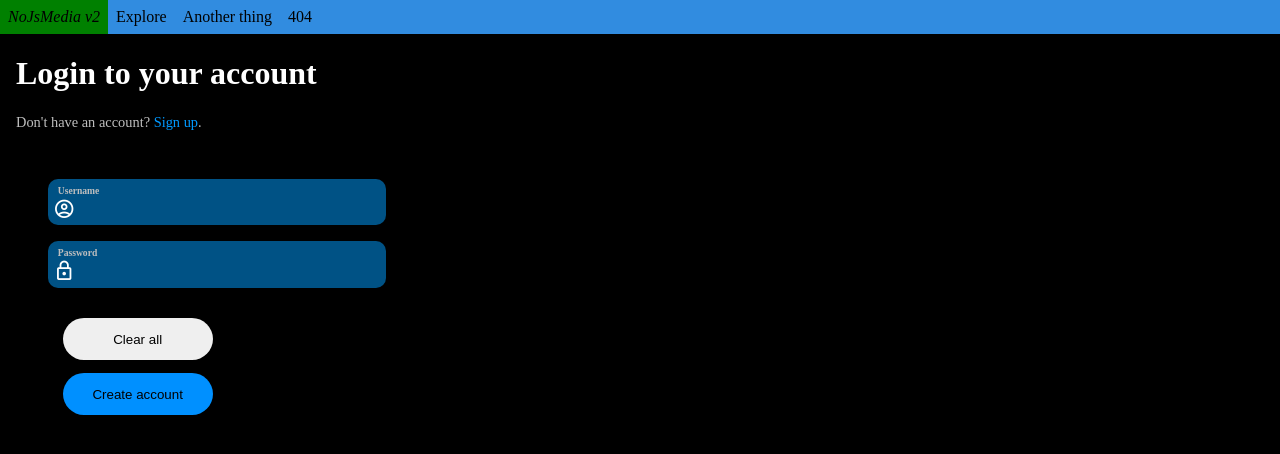
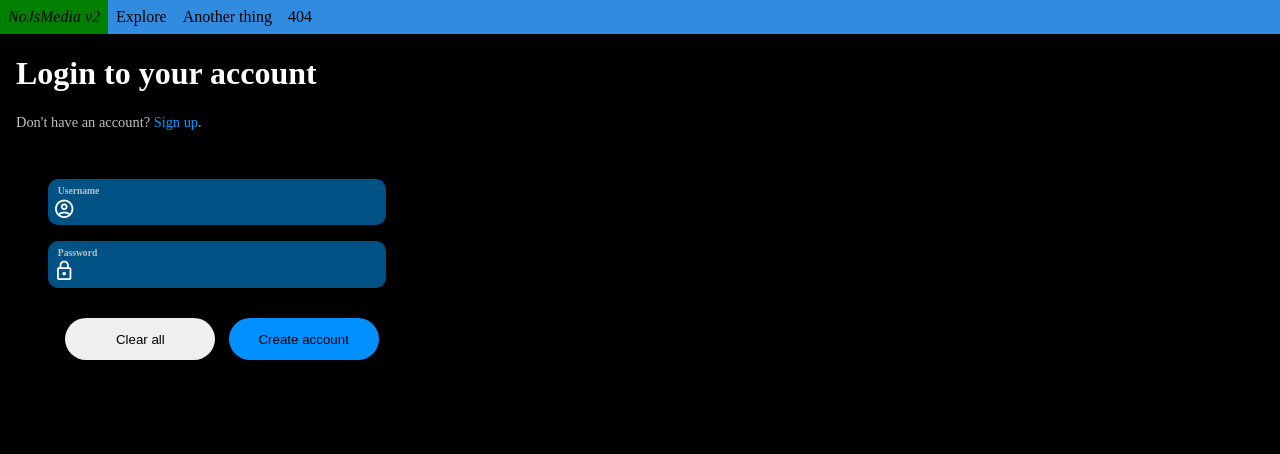
Before and after one commit to Quantum-Codes/NoJsMedia-V2, a Flask app: page /login in a window 1280 px wide. Shown: the top 454 px of the page. Run offline with Flask 2, Linux system fonts and the light colour scheme.

Commit message:
completed loginpage

```diff
--- a/static/login.css
+++ b/static/login.css
@@ -61,7 +61,8 @@ span.material-symbols-outlined {
 
 #button-container {
   margin: 1.5em;
-  width: min-content;
+  width: calc(300px + 2em);
+  text-align: center;
 }
 
 .buttons {
@@ -72,7 +73,6 @@ span.material-symbols-outlined {
   border: solid 0px var(--bordercolor); /* if none then transition doesn't work */
   transform: scale(1);
   transition: transform 0.2s, border 0.2s;
-
 }
 
 .buttons[type=submit] {
--- a/templates/login.html
+++ b/templates/login.html
@@ -19,8 +19,7 @@ lock
     </span><input type= "password" name="password" required>
   </div>
   <div id="button-container">
-    <input class="buttons" type="reset" value="Clear all" />
-    <input class="buttons" type="submit" value="Create account" />
+    <input class="buttons" type="reset" value="Clear all" /><input class="buttons" type="submit" value="Create account" />
   </div>
 </form>
 {% endblock %}
```
